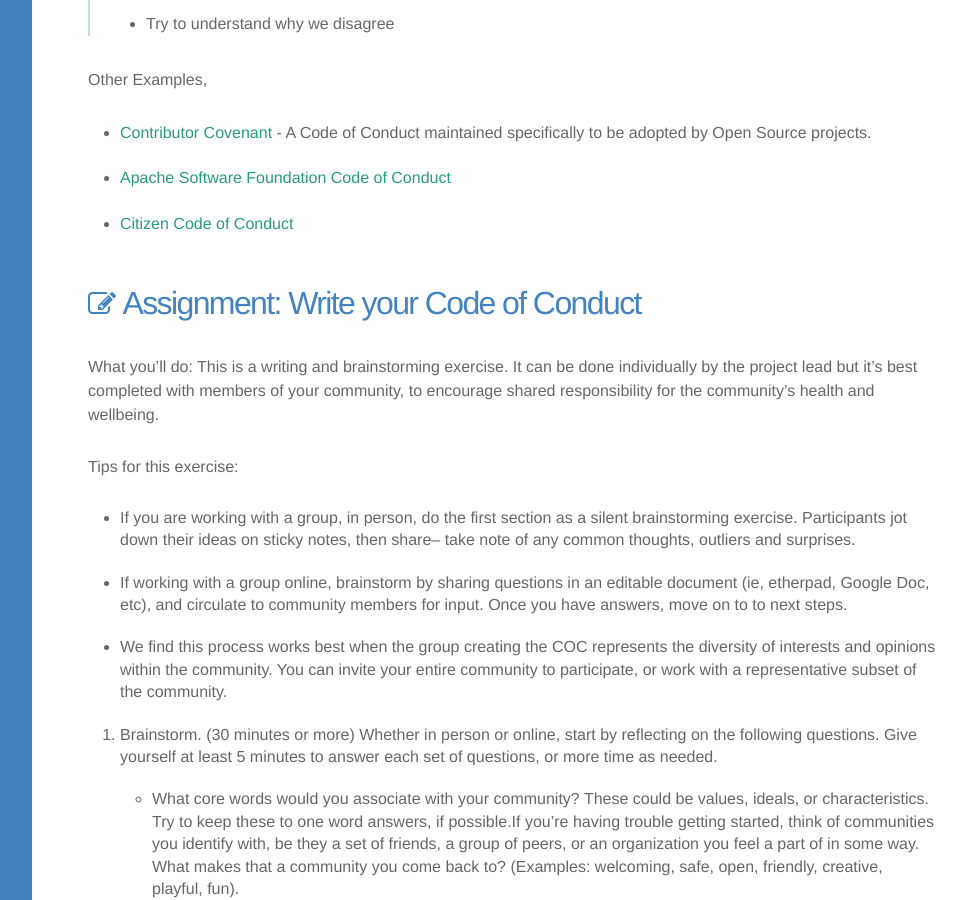
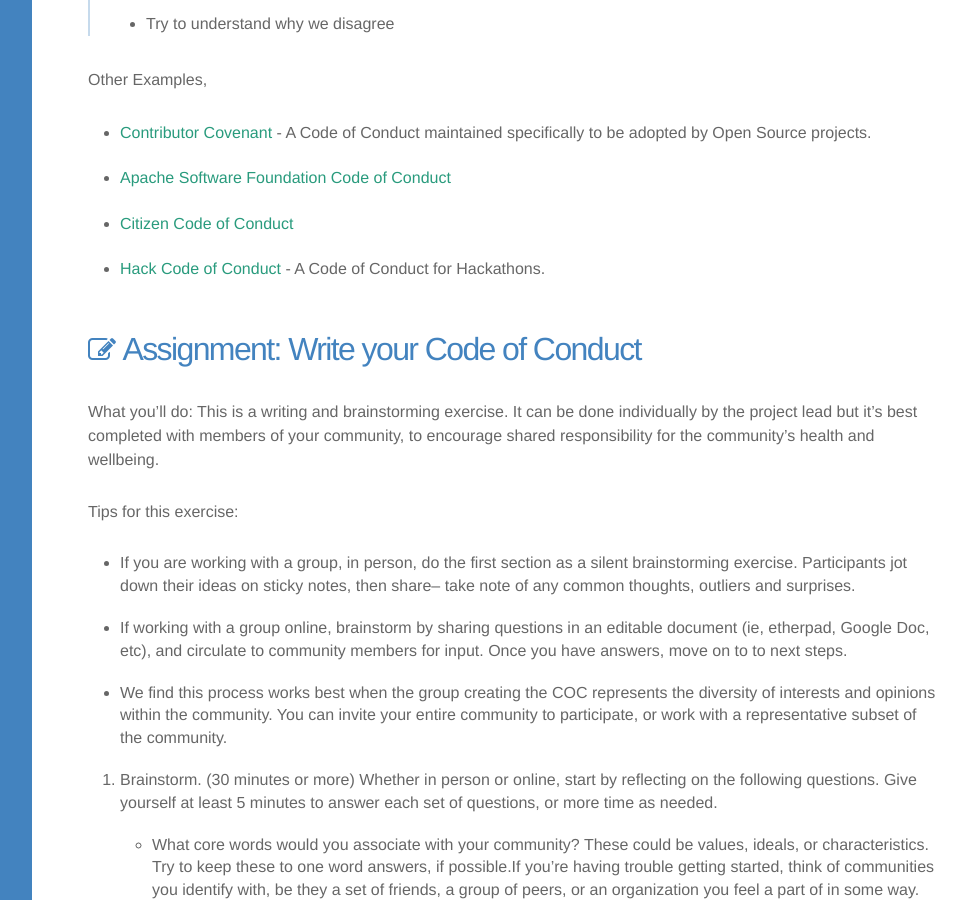
Before and after one commit to mozilla/open-leadership-training-series, a Jekyll site: the page built from _articles/building-communities-of-contributors/write-a-code-of-conduct.md, in a window 1280 px wide and 900 px high, scrolled down 1534 px. Shown: the whole window, without its empty margins (288-1254 px from the left). Built offline with Jekyll 4.4.1, drawn with Linux system fonts in a browser that asks for light colours; nearby versions of some CDN libraries; comment, search, counter and statistics services are not loaded; a style sheet for code colours, icons or effects is not loaded.

Commit message:
Add Hack Code of Conduct as a CoC example

```diff
--- a/_articles/building-communities-of-contributors/write-a-code-of-conduct.md
+++ b/_articles/building-communities-of-contributors/write-a-code-of-conduct.md
@@ -41,6 +41,7 @@ Other Examples,
 * [Contributor Covenant](http://contributor-covenant.org/) - A Code of Conduct maintained specifically to be adopted by Open Source projects.
 * [Apache Software Foundation Code of Conduct](https://www.apache.org/foundation/policies/conduct)
 * [Citizen Code of Conduct](http://citizencodeofconduct.org/)
+* [Hack Code of Conduct](http://hackcodeofconduct.org/) - A Code of Conduct for Hackathons.
 
 ### {{ site.assignment }}Write your Code of Conduct
 
```
